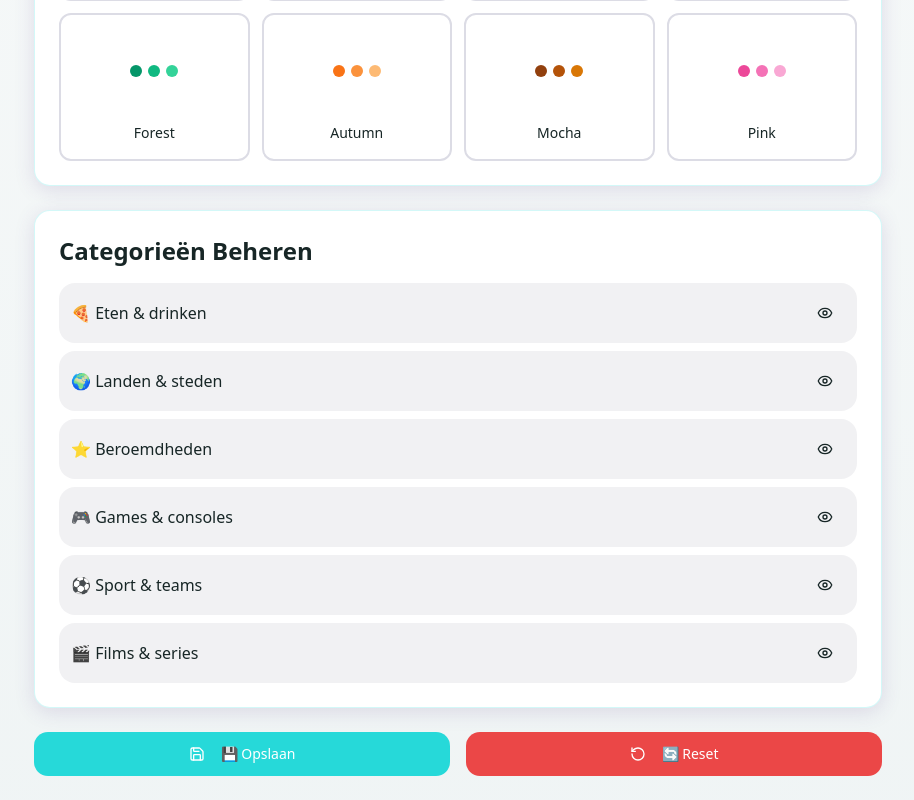
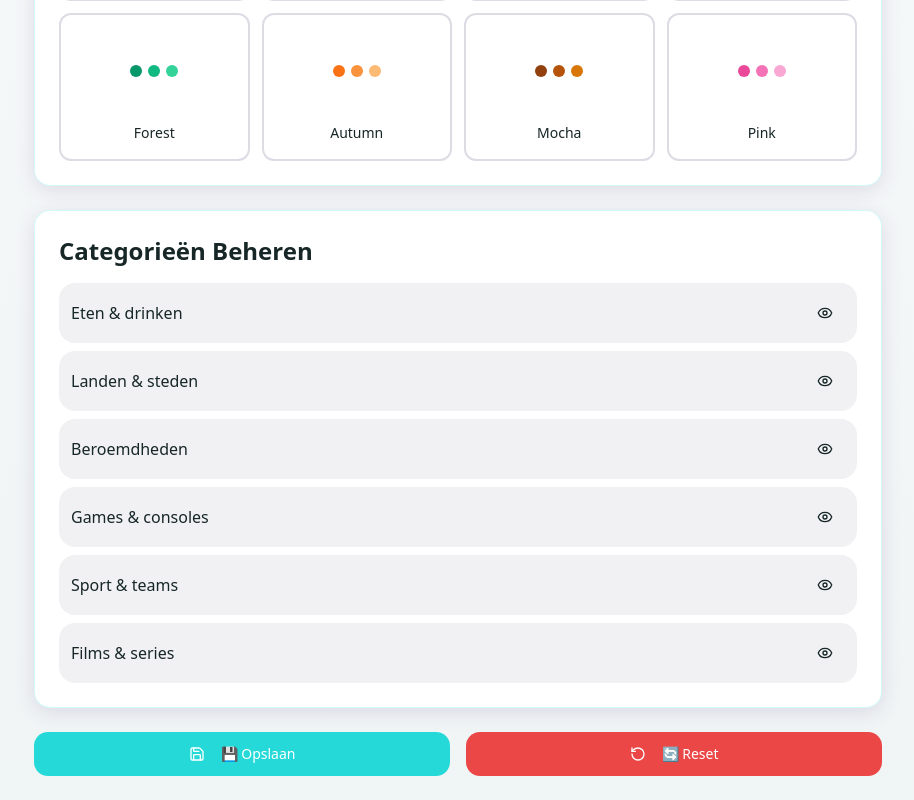
Before and after one commit to TrendyOfficial/Imposter-Who, a React (Vite) app: page /settings in a window 1280 px wide. Shown: the part 796-1596 px from the top of the page, without its empty margins (182-1096 px from the left). Built offline with nearby package versions, Linux system fonts and the light colour scheme; the HTML template or start-up script is replaced by a standard one.

Commit message:
Update categories.ts

```diff
--- a/src/data/categories.ts
+++ b/src/data/categories.ts
@@ -4,7 +4,7 @@ import { Category } from "@/types/game";
 
 export const defaultCategories: Category[] = [
   {
-    name: "🍕 Eten & drinken",
+    name: " Eten & drinken",
     emoji: "🍕",
     words: [
       { word: "Pizza", hint: "Rond" },
@@ -52,7 +52,7 @@ export const defaultCategories: Category[] = [
     isDefault: true,
   },
   {
-    name: "🌍 Landen & steden",
+    name: " Landen & steden",
     emoji: "🌍",
     words: [
       { word: "Nederland", hint: "Oranje" },
@@ -89,7 +89,7 @@ export const defaultCategories: Category[] = [
     isDefault: true,
   },
   {
-    name: "⭐ Beroemdheden",
+    name: " Beroemdheden",
     emoji: "⭐",
     words: [
       { word: "Lionel Messi", hint: "Voetballer" },
@@ -126,7 +126,7 @@ export const defaultCategories: Category[] = [
     isDefault: true,
   },
   {
-    name: "🎮 Games & consoles",
+    name: " Games & consoles",
     emoji: "🎮",
     words: [
       { word: "Minecraft", hint: "Blokjes" },
@@ -163,7 +163,7 @@ export const defaultCategories: Category[] = [
     isDefault: true,
   },
   {
-    name: "⚽ Sport & teams",
+    name: " Sport & teams",
     emoji: "⚽",
     words: [
       { word: "Ajax", hint: "Amsterdam" },
@@ -200,7 +200,7 @@ export const defaultCategories: Category[] = [
     isDefault: true,
   },
   {
-    name: "🎬 Films & series",
+    name: " Films & series",
     emoji: "🎬",
     words: [
       { word: "Avengers", hint: "Helden" },
@@ -237,7 +237,7 @@ export const defaultCategories: Category[] = [
     isDefault: true,
   },
   {
-    name: "🐶 Dieren",
+    name: " Dieren",
     emoji: "🐶",
     words: [
       { word: "Hond", hint: "Vriend" },
@@ -287,7 +287,7 @@ export const defaultCategories: Category[] = [
     isDefault: true,
   },
   {
-    name: "📱 Objecten",
+    name: " Objecten",
     emoji: "📱",
     words: [
       { word: "Telefoon", hint: "Bellen" },
@@ -324,7 +324,7 @@ export const defaultCategories: Category[] = [
     isDefault: true,
   },
   {
-    name: "👟 Merken",
+    name: " Merken",
     emoji: "👟",
     words: [
       { word: "Nike", hint: "Sport" },
@@ -378,7 +378,7 @@ export const defaultCategories: Category[] = [
     isDefault: true,
   },
   {
-    name: "🎨 Hobbys",
+    name: " Hobbys",
     emoji: "🎨",
     words: [
       { word: "Lezen", hint: "Boeken" },
@@ -421,7 +421,7 @@ export const defaultCategories: Category[] = [
     isDefault: true,
   },
   {
-    name: "🏃 Activiteiten",
+    name: " Activiteiten",
     emoji: "🏃",
     words: [
       { word: "Zwemmen", hint: "Water" },
@@ -464,7 +464,7 @@ export const defaultCategories: Category[] = [
     isDefault: true,
   },
   {
-    name: "🎭 Memes & Humor",
+    name: " Memes & Humor",
     emoji: "🎭",
     words: [
       { word: "Grappenmaker", hint: "Lachen" },
@@ -513,7 +513,7 @@ export const defaultCategories: Category[] = [
     isDefault: true,
   },
   {
-    name: "🧩 Puzzels & Breinspel",
+    name: " Puzzels & Breinspel",
     emoji: "🧩",
     words: [
       { word: "Sudoku", hint: "Getallen" },
@@ -550,7 +550,7 @@ export const defaultCategories: Category[] = [
     isDefault: true,
   },
   {
-    name: "🌌 Science & Space",
+    name: " Science & Space",
     emoji: "🌌",
     words: [
       { word: "Neutron", hint: "Kern" },
@@ -588,7 +588,7 @@ export const defaultCategories: Category[] = [
     isDefault: true,
   },
   {
-    name: "👻 Speciale Categorie",
+    name: " Speciale Categorie",
     emoji: "👻",
     words: [
       { word: "Word", hint: "Hint" }
```
